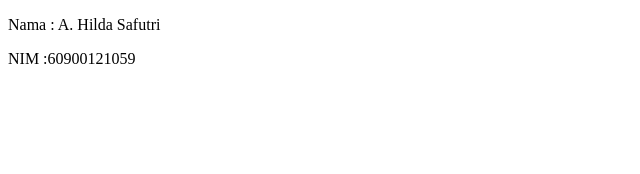
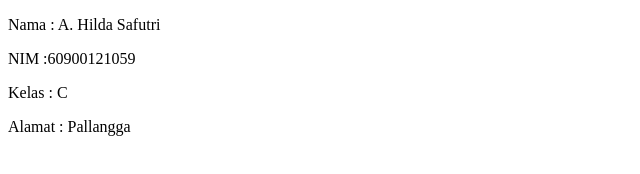
Before and after one commit to andiilda/60900121059-kakaass-3-, a plain HTML site: page index.html in a window 1280 px wide. Shown: the whole page, without its empty margins (0-640 px from the left). Drawn offline with Linux system fonts and the light colour scheme.

Commit message:
SECOND COMMIT

```diff
--- a/index.html
+++ b/index.html
@@ -8,5 +8,7 @@
 <body>
     <p>Nama : A. Hilda Safutri</p>
     <p>NIM :60900121059</p>
+    <P>Kelas : C</P>
+    <P>Alamat : Pallangga</P>
 </body>
 </html>
```
